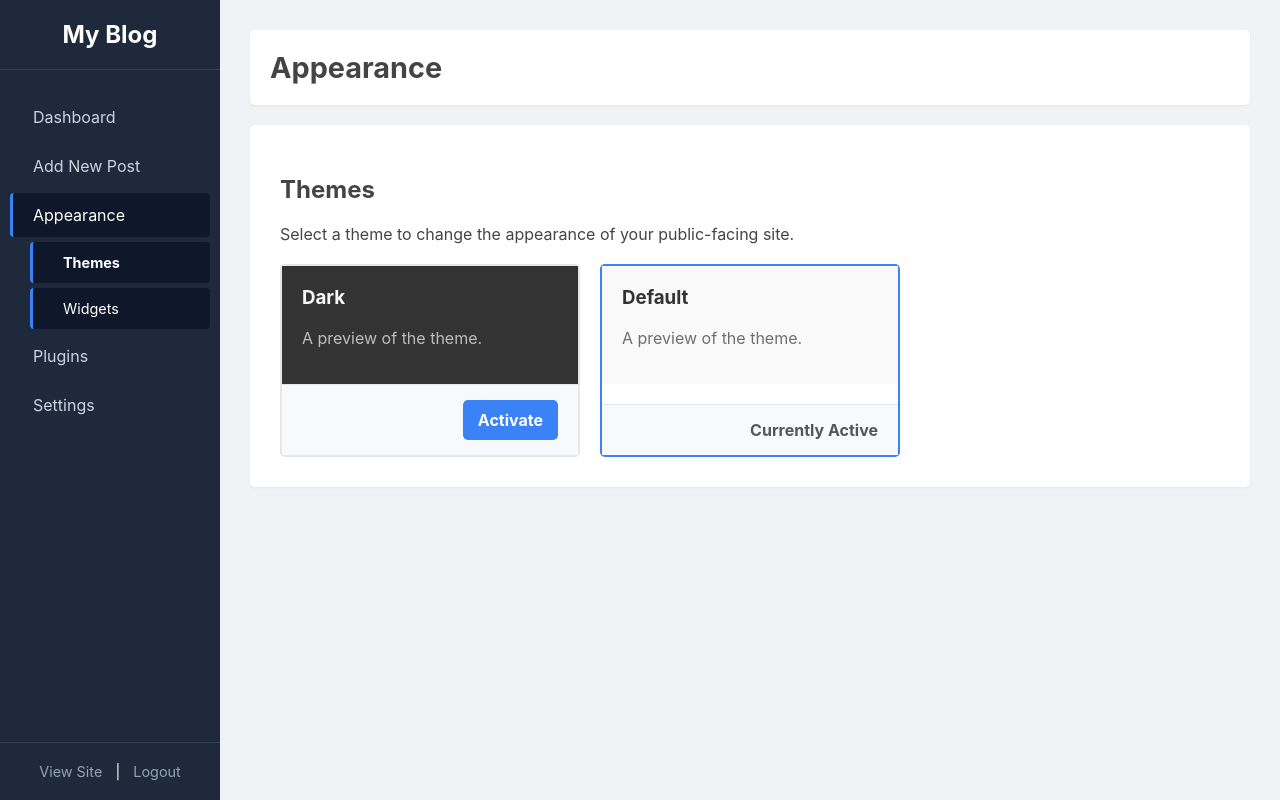
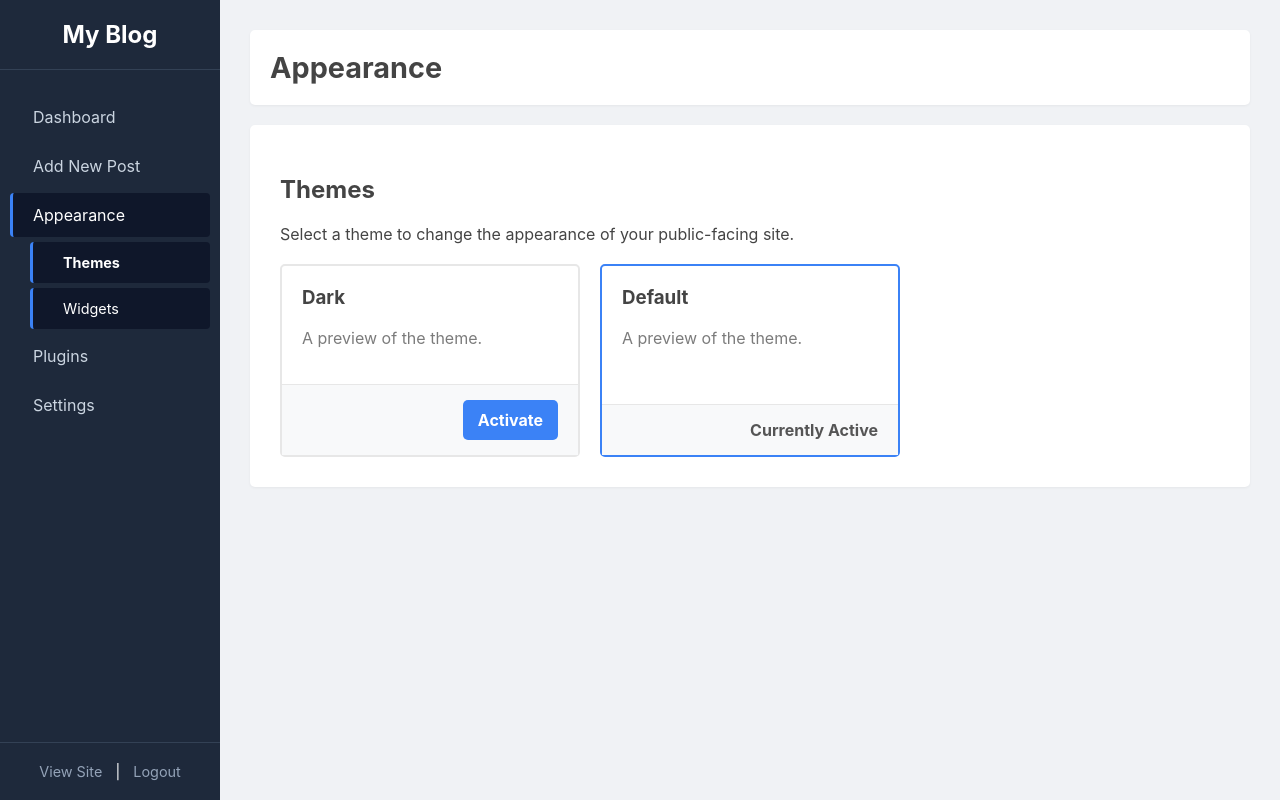
Before and after one commit to Anon011073/anonblog, a PHP site: page /admin/themes.php in a window 1280 px wide. Run offline with PHP 8.4, Linux system fonts and the light colour scheme; the visitor is signed in with stand-in values (Sample User, id 1).

Commit message:
Update themes.php
added new theme and renamed existing themes

```diff
--- a/admin/themes.php
+++ b/admin/themes.php
@@ -65,14 +65,16 @@ $themes = array_filter(scandir($themes_dir), function($item) use ($themes_dir) {
     <h2>Themes</h2>
     <p>Select a theme to change the appearance of your public-facing site.</p>
     <div class="themes-grid">
-        <?php foreach ($themes as $theme):
-            $preview_style = '';
-            if ($theme === 'default') {
-                $preview_style = 'background-color: #f9f9f9; color: #333;';
-            } elseif ($theme === 'dark') {
-                $preview_style = 'background-color: #333; color: #f9f9f9;';
-            }
-        ?>
+<?php foreach ($themes as $theme):
+    $preview_style = '';
+    if ($theme === 'default-light') {
+        $preview_style = 'background-color: #f9f9f9; color: #333;';
+    } elseif ($theme === 'default-dark') {
+        $preview_style = 'background-color: #333; color: #79c0ff;';
+    } elseif ($theme === 'dark-orange') {
+        $preview_style = 'background-color: #333; color: #f67f56;';
+    }
+?>
             <div class="theme-card <?php if ($theme === $active_theme) echo 'active'; ?>">
                 <div class="theme-info" style="<?php echo $preview_style; ?>">
                     <h3><?php echo htmlspecialchars(ucfirst($theme)); ?></h3>
```
